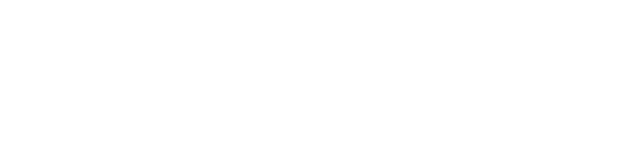
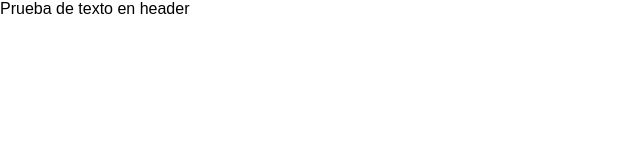
Before and after one commit to KyotaDev/portfolio, a plain HTML site: page index.html in a window 1280 px wide. Shown: the whole page, without its empty margins (0-640 px from the left). Drawn offline with Linux system fonts and the light colour scheme.

Commit message:
Feat: Add global styles

```diff
--- a/css/main.css
+++ b/css/main.css
@@ -0,0 +1,17 @@
+* {
+    margin: 0px;
+    padding: 0px;
+    box-sizing: border-box;
+    text-decoration: none;
+    border: none;
+    outline: none;
+    scroll-behavior: smooth;
+    font-family: "Poppins", sans-serif;
+}
+
+:root {
+    --bg-color: #080808;
+    --second-bg-color: #1b0000;
+    --text-color: white;
+    --main-color: #1c0e70;
+}
--- a/index.html
+++ b/index.html
@@ -3,9 +3,12 @@
 <head>
     <meta charset="UTF-8">
     <meta name="viewport" content="width=device-width, initial-scale=1.0">
-    <title>Document</title>
+    <title>KyotaDev</title>
+    <link rel="stylesheet" href="css/main.css">
 </head>
 <body>
-
+    <header>
+        Prueba de texto en header
+    </header>
 </body>
 </html>
```
